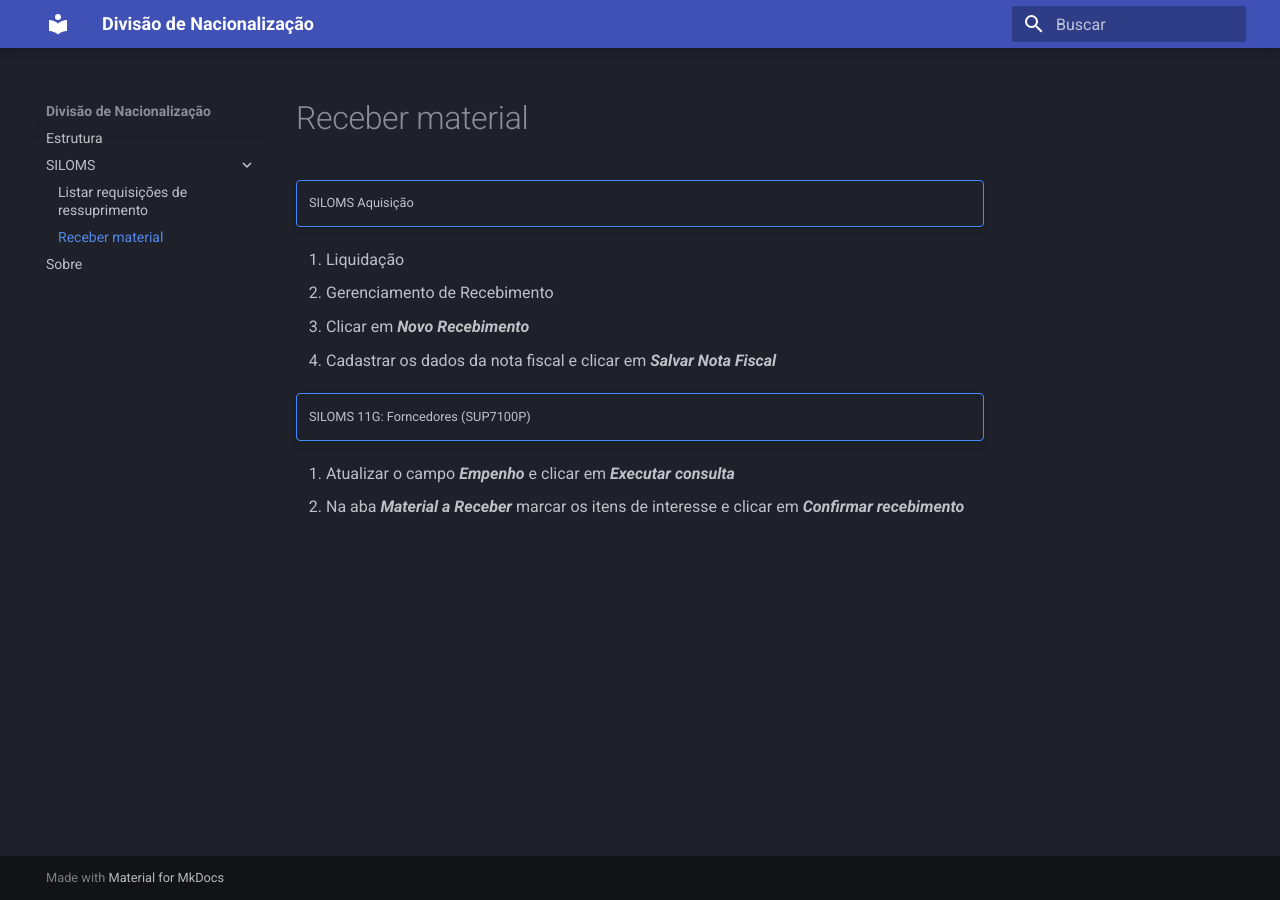
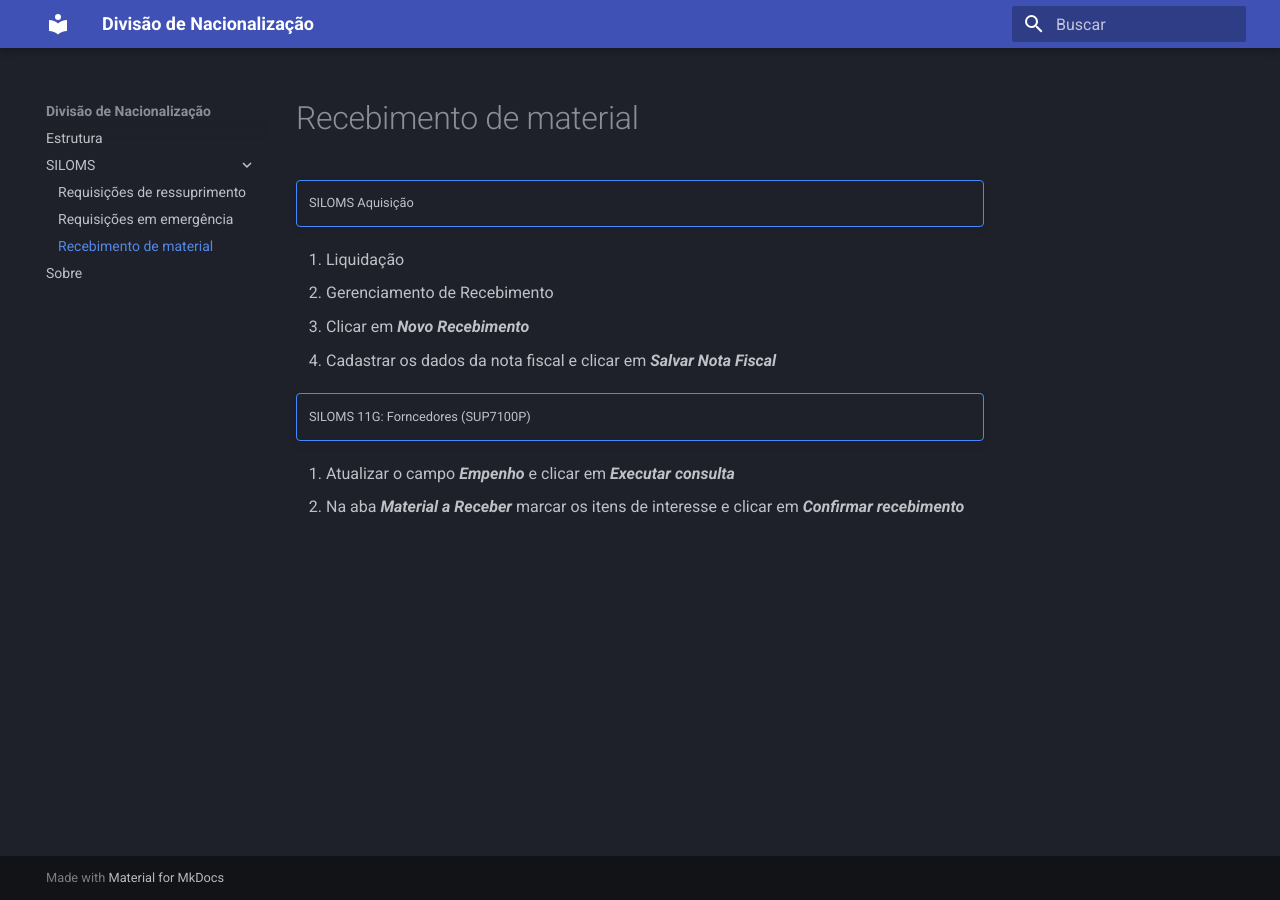
Before and after one commit to nacionalizacao/nacionalizacao.github.io, an MkDocs documentation site: the page built from docs/siloms/recebimento material.md, in a window 1280 px wide. Built offline with MkDocs 1.6.1 and Material for MkDocs 9.7.7, drawn with Linux system fonts in a browser that asks for light colours.

Commit message:
emergencia

```diff
--- a/mkdocs.yml
+++ b/mkdocs.yml
@@ -3,8 +3,9 @@
 nav:
   - Estrutura: index.md
   - SILOMS:
-      - Listar requisições de ressuprimento: siloms/listar requisicao ressuprimento.md
-      - Receber material: siloms/receber material.md
+      - Requisições de ressuprimento: siloms/requisicoes ressuprimento.md
+      - Requisições em emergência: siloms/requisicoes emergencia.md
+      - Recebimento de material: siloms/recebimento material.md
   - Sobre: sobre.md
 
 theme:
```
Also changed, not shown: docs/siloms/requisicoes emergencia.md (added, +12 -0 lines), docs/siloms/recebimento material.md (renamed from docs/siloms/receber material.md), docs/siloms/requisicoes ressuprimento.md (renamed from docs/siloms/listar requisicao ressuprimento.md).
